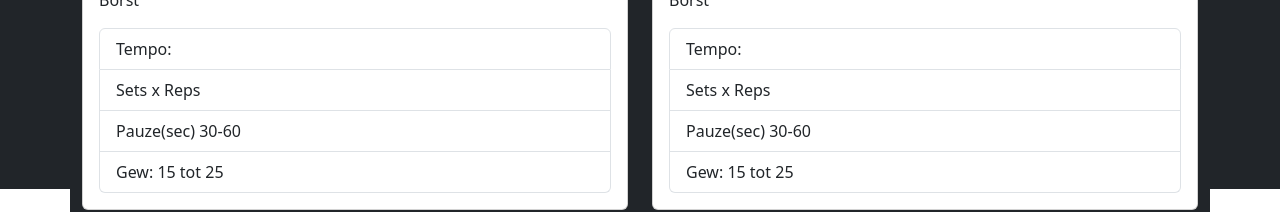
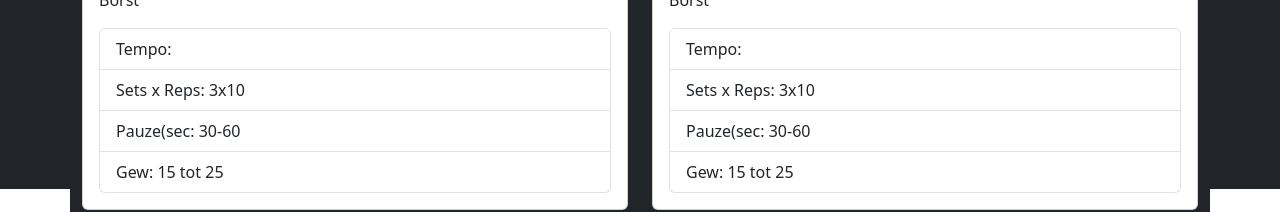
Before and after one commit to Stefannieuwenburg/bs5-react-fitness365, a React (Create React App) app: page / in a window 1280 px wide. Shown: the part 635-847 px from the top of the page. Built offline with nearby package versions, Linux system fonts and the light colour scheme.

Commit message:
Update App.js
reps update

```diff
--- a/src/App.js
+++ b/src/App.js
@@ -39,8 +39,8 @@ const App=() => {
                     <Card.Text>{item.description}</Card.Text>
                     <ListGroup>
                       <ListGroup.Item>Tempo:</ListGroup.Item>
-                      <ListGroup.Item>Sets x Reps</ListGroup.Item>
-                      <ListGroup.Item>Pauze(sec) 30-60</ListGroup.Item>
+                      <ListGroup.Item>Sets x Reps: 3x10</ListGroup.Item>
+                      <ListGroup.Item>Pauze(sec: 30-60</ListGroup.Item>
                       <ListGroup.Item>Gew: 15 tot 25</ListGroup.Item>
                     </ListGroup>
                   </Card.Body>
```
